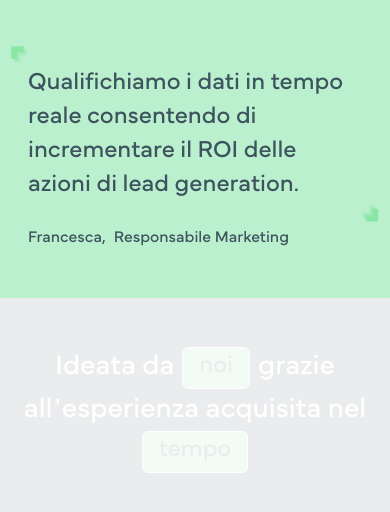
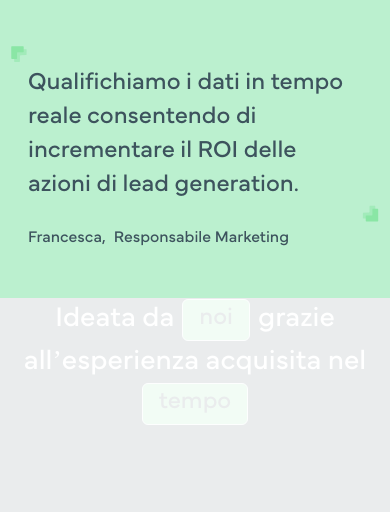
Before and after one commit to neharadialcode/daicar-group-animation, a React (Create React App) app: page / in a window 390 px wide. Shown: the part 5384-5896 px from the top of the page. Built offline with nearby package versions, Linux system fonts and the light colour scheme.

Commit message:
chng in timeline and media.scss

```diff
--- a/src/assets/scss/media.scss
+++ b/src/assets/scss/media.scss
@@ -973,6 +973,9 @@
     vertical-align: middle !important;
     padding: 0px 16px 7px !important;
   }
+  .custom_size_timeline_text {
+    font-size: 14px;
+  }
 }
 
 @media (max-width: 379.98px) {
--- a/src/components/Timeline.jsx
+++ b/src/components/Timeline.jsx
@@ -591,7 +591,7 @@ const FifthSection = () => {
         className="vh-100 overflow-hidden timeline_parent z-10"
         id="daicar-group"
       >
-        <div className="text-center pt-5 px-sm-5 px-lg-0 forth_heading z-10 position-absolute timeline_text_heading">
+        <div className="text-center pt-sm-5 px-sm-5 px-lg-0 forth_heading z-10 position-absolute timeline_text_heading">
           <p className="font_5xl text-white px-mdx-5 px-lg-0 mx-mdx-5 mx-lg-0">
             Ideata da
             <span className="hero_btn noi_btn bg_light_green mx-2">noi</span>
```
